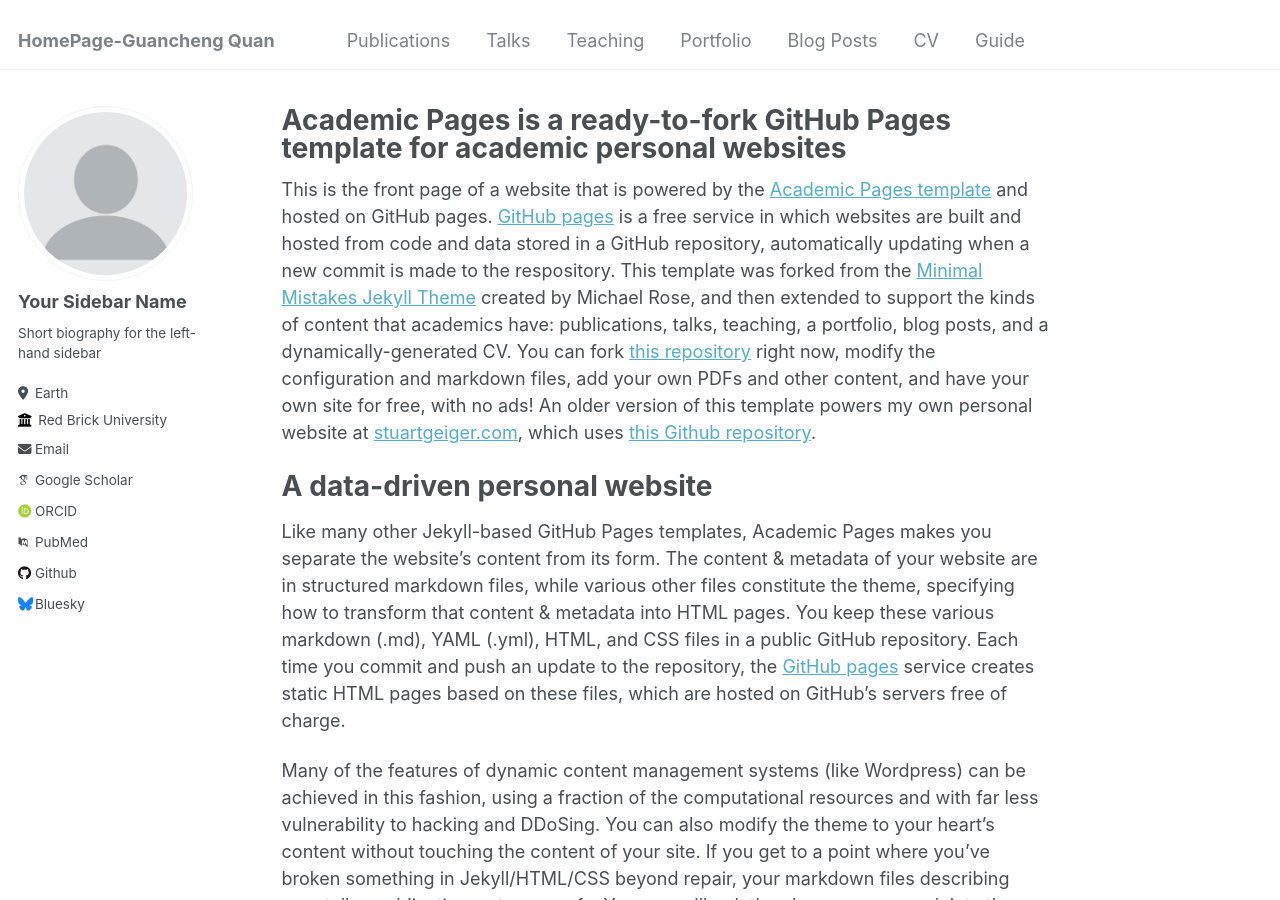
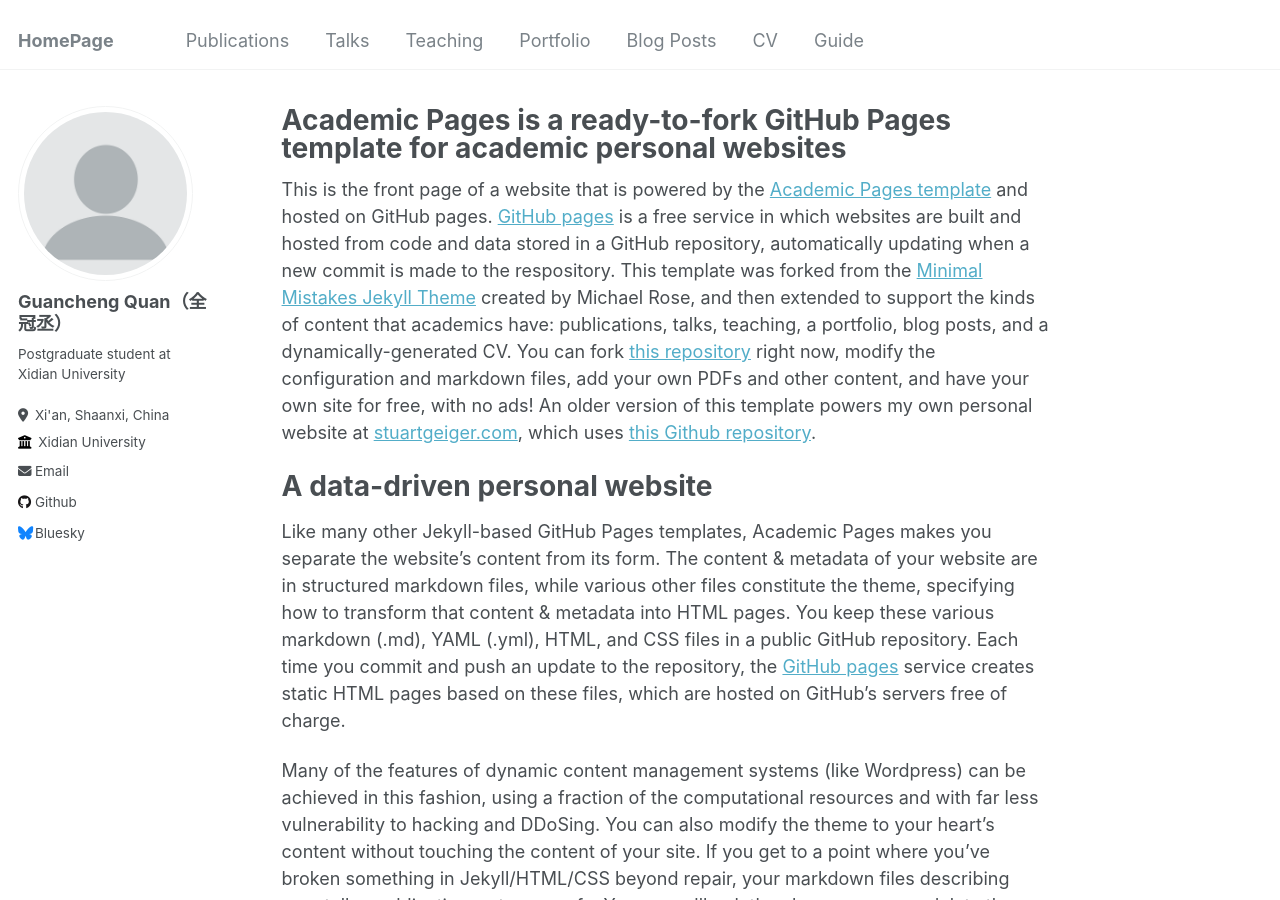
Before and after one commit to GiCI-Q/GiCI-Q.github.io, a Jekyll site: the page built from _pages/about.md, in a window 1280 px wide and 900 px high. Built offline with Jekyll 4.4.1, drawn with Linux system fonts in a browser that asks for light colours; some web fonts are replaced.

Commit message:
Update _config.yml

```diff
--- a/_config.yml
+++ b/_config.yml
@@ -8,7 +8,7 @@
 
 # Basic Site Settings
 locale                   : "en-US"
-title                    : "HomePage-Guancheng Quan"
+title                    : "HomePage"
 title_separator          : "-"
 name                     : &name "Guancheng Quan（全冠丞）"
 description              : &description "personal description"
@@ -22,27 +22,27 @@
 author:
   # Biographic information
   avatar           : "profile.png"
-  name             : "Your Sidebar Name"
+  name             : "Guancheng Quan（全冠丞）"
   pronouns         : # example: "she/her"
-  bio              : "Short biography for the left-hand sidebar"
-  location         : "Earth"
-  employer         : "Red Brick University"
+  bio              : "Postgraduate student at Xidian University"
+  location         : "Xi'an, Shaanxi, China"
+  employer         : "Xidian University"
   uri              : # URL
-  email            : "none@example.org"
+  email            : "gcquan@stu.xidian.edu.cn"
 
   # Academic websites
   arxiv            : # URL - Update with the correct link to your profile
-  googlescholar    : "https://scholar.google.com/citations?user=PS_CX0AAAAAJ"
+  googlescholar    : # "https://scholar.google.com/citations?user=PS_CX0AAAAAJ"
   impactstory      : # URL
-  orcid            : "http://orcid.org/yourorcidurl"
-  pubmed           : "https://www.ncbi.nlm.nih.gov/pubmed/?term=john+snow"
+  orcid            : # "http://orcid.org/yourorcidurl"
+  pubmed           : # "https://www.ncbi.nlm.nih.gov/pubmed/?term=john+snow"
   researchgate     : # URL
 
   # Repositories and software development
   bitbucket        : # Username - Update with your username on the site
   codepen          : # Username
   dribbble         : # Username
-  github           : "academicpages"
+  github           : "GiCI-Q"
   kaggle           : # Username
   stackoverflow    : # User number or user number and name (i.e., use "1" or "1/jeff-atwood")
 
```
